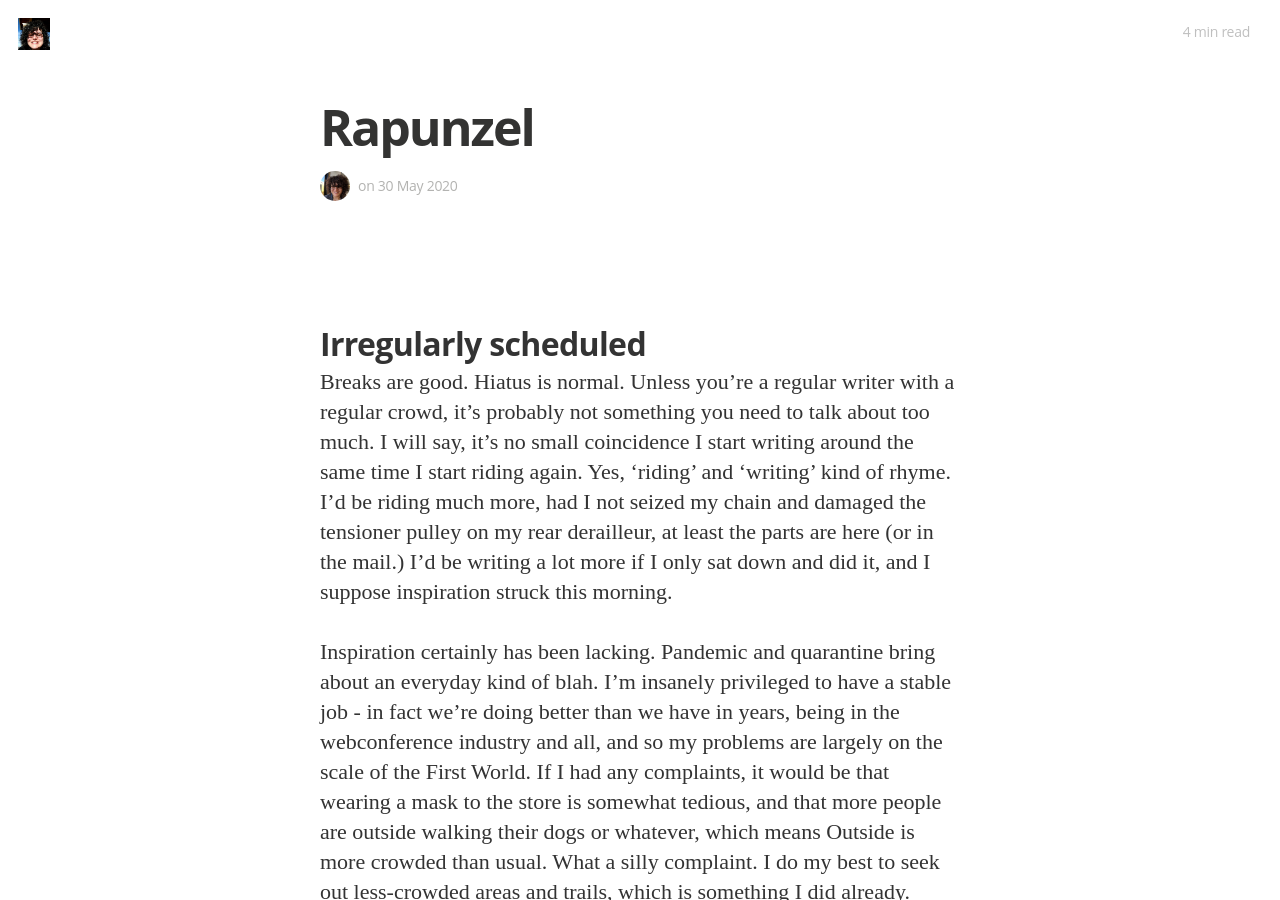
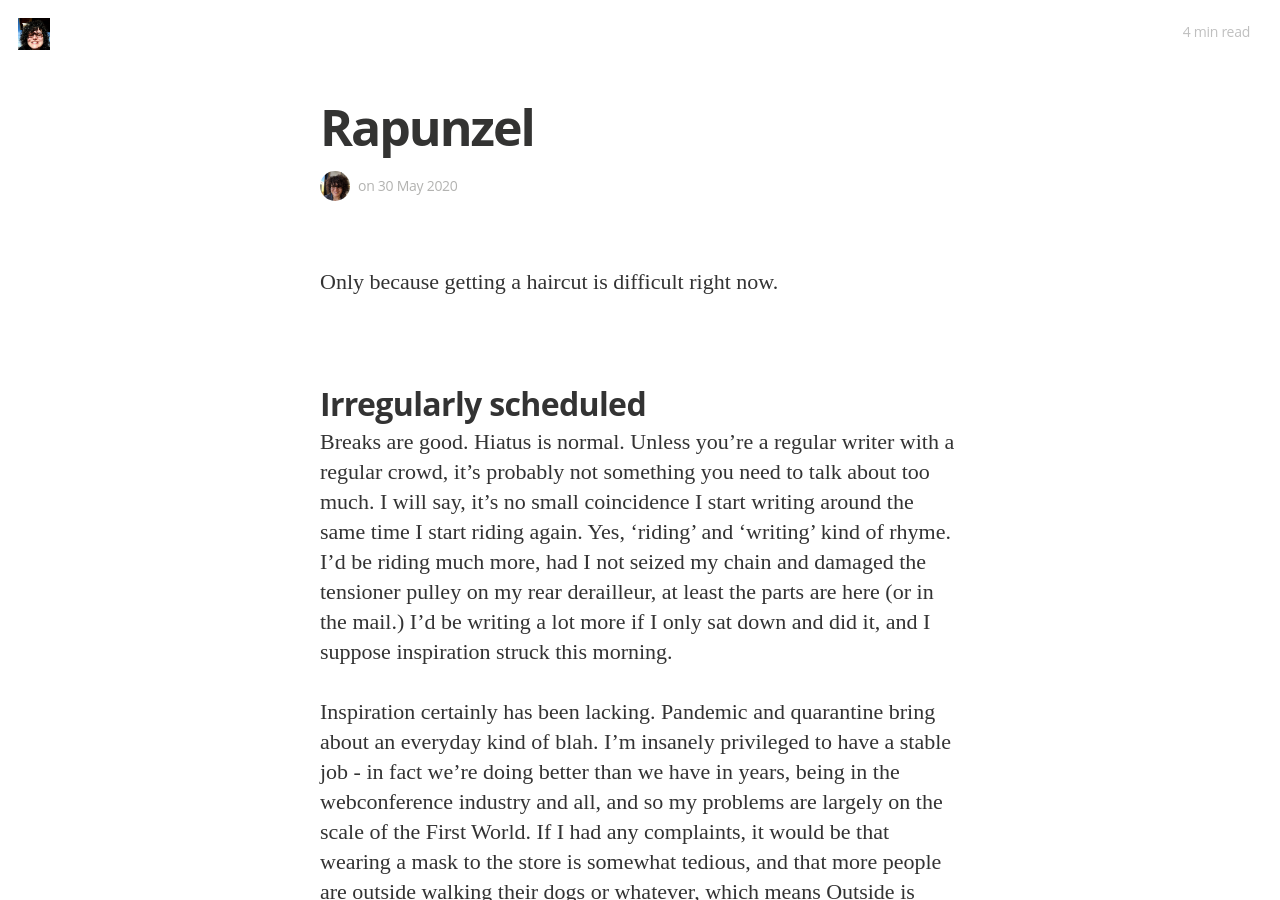
Before and after one commit to AprilElizabeth/aprilelizabeth.github.io, a Jekyll site: the page built from _posts/2020-05-30-rapunzel.md, in a window 1280 px wide and 900 px high. Built offline with Jekyll 4.4.1, drawn with Linux system fonts in a browser that asks for light colours; nearby versions of some CDN libraries; some web fonts are replaced.

Commit message:
Fixing some things

```diff
--- a/_posts/2020-05-30-rapunzel.md
+++ b/_posts/2020-05-30-rapunzel.md
@@ -3,8 +3,11 @@ layout: post
 title: Rapunzel
 ---
 
+Only because getting a haircut is difficult right now.
+
 Irregularly scheduled
 ---------------------
+
 Breaks are good. Hiatus is normal. Unless you're a regular writer with a regular crowd, it's probably not something you need to talk about too much. I will say, it's no small coincidence I start writing around the same time I start riding again. Yes, 'riding' and 'writing' kind of rhyme. I'd be riding much more, had I not seized my chain and damaged the tensioner pulley on my rear derailleur, at least the parts are here (or in the mail.) I'd be writing a lot more if I only sat down and did it, and I suppose inspiration struck this morning.
 
 Inspiration certainly has been lacking. Pandemic and quarantine bring about an everyday kind of blah. I'm insanely privileged to have a stable job - in fact we're doing better than we have in years, being in the webconference industry and all, and so my problems are largely on the scale of the First World. If I had any complaints, it would be that wearing a mask to the store is somewhat tedious, and that more people are outside walking their dogs or whatever, which means Outside is more crowded than usual. What a silly complaint. I do my best to seek out less-crowded areas and trails, which is something I did already. Strange how isolation can feel stifiling when you're inside, but very freeing when you're outside and there's no one in sight.
```
